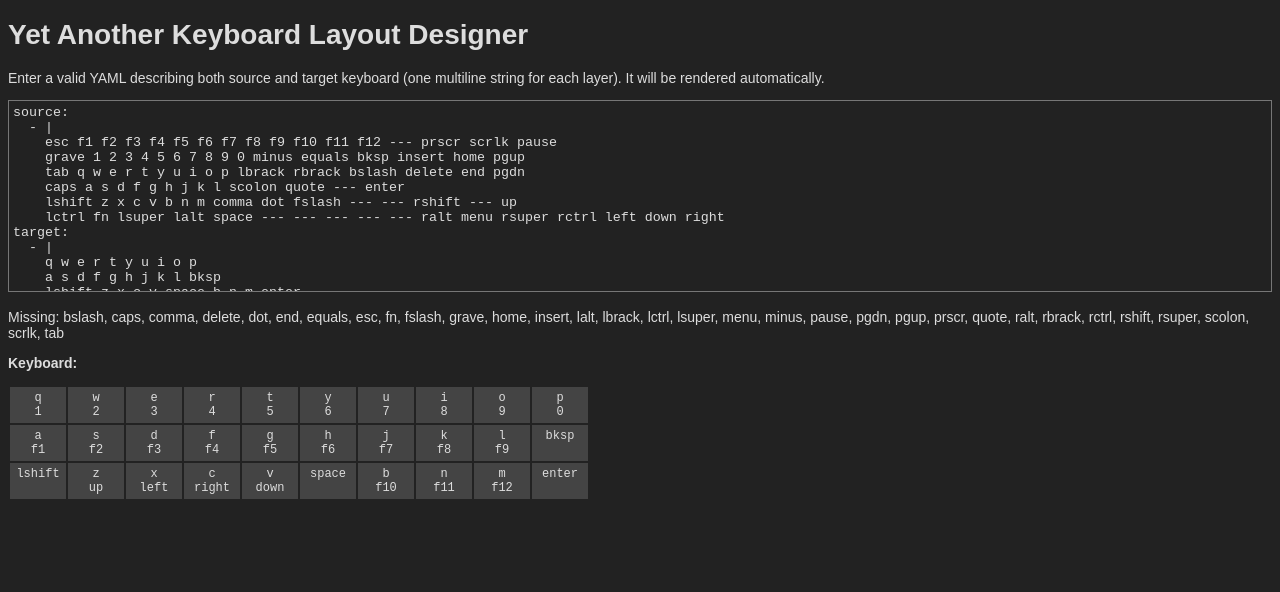
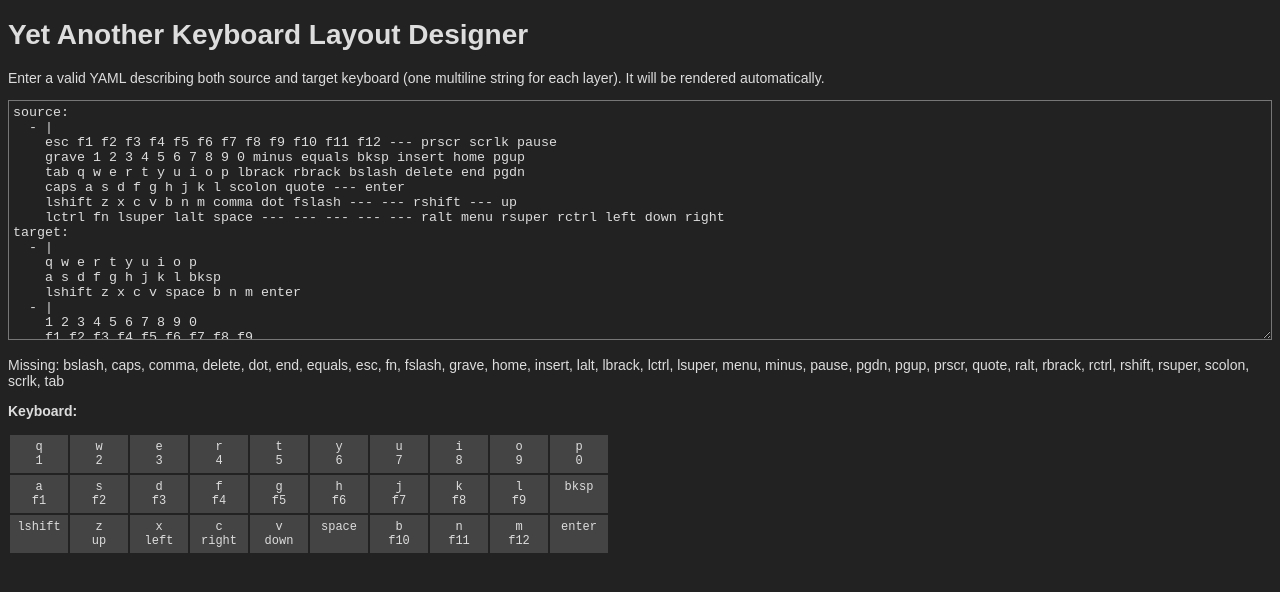
Before and after one commit to jmpbne/keeblayout, a React (Vite) app: page / in a window 1280 px wide. Shown: the top 592 px of the page. Built offline with nearby package versions, Linux system fonts and the light colour scheme.

Commit message:
Use different background for empty keys

```diff
--- a/src/Keyboard.jsx
+++ b/src/Keyboard.jsx
@@ -10,9 +10,10 @@ export default function Keyboard({ layers }) {
           <tr key={rowIndex}>
             {row.map((column, colIndex) => (
               <td key={colIndex}>
-                {column.map((key, layerIndex) => (
-                  <div key={layerIndex}>{key || <>&nbsp;</>}</div>
-                ))}
+                {column.some((k) => k) &&
+                  column.map((key, layerIndex) => (
+                    <div key={layerIndex}>{key || <>&nbsp;</>}</div>
+                  ))}
               </td>
             ))}
           </tr>
--- a/src/main.css
+++ b/src/main.css
@@ -6,12 +6,16 @@ body {
 }
 
 table td {
-  background-color: #444;
+  border: 1px solid #444;
   padding: 0.25rem;
   font-family: monospace;
   font-size: 12px;
   text-align: center;
   width: 4em;
+}
+
+table td:not(:empty) {
+  background-color: #444;
 }
 
 textarea {
@@ -20,8 +24,8 @@ textarea {
   border: 1px solid #777;
   box-sizing: border-box;
   color: #ddd;
-  height: 12rem;
+  height: 15rem;
   padding: 0.25rem;
-  resize: none;
+  resize: vertical;
   width: 100%;
 }
```
Also changed, not shown: 1 other file (tests, documents, lock files or other folders).
